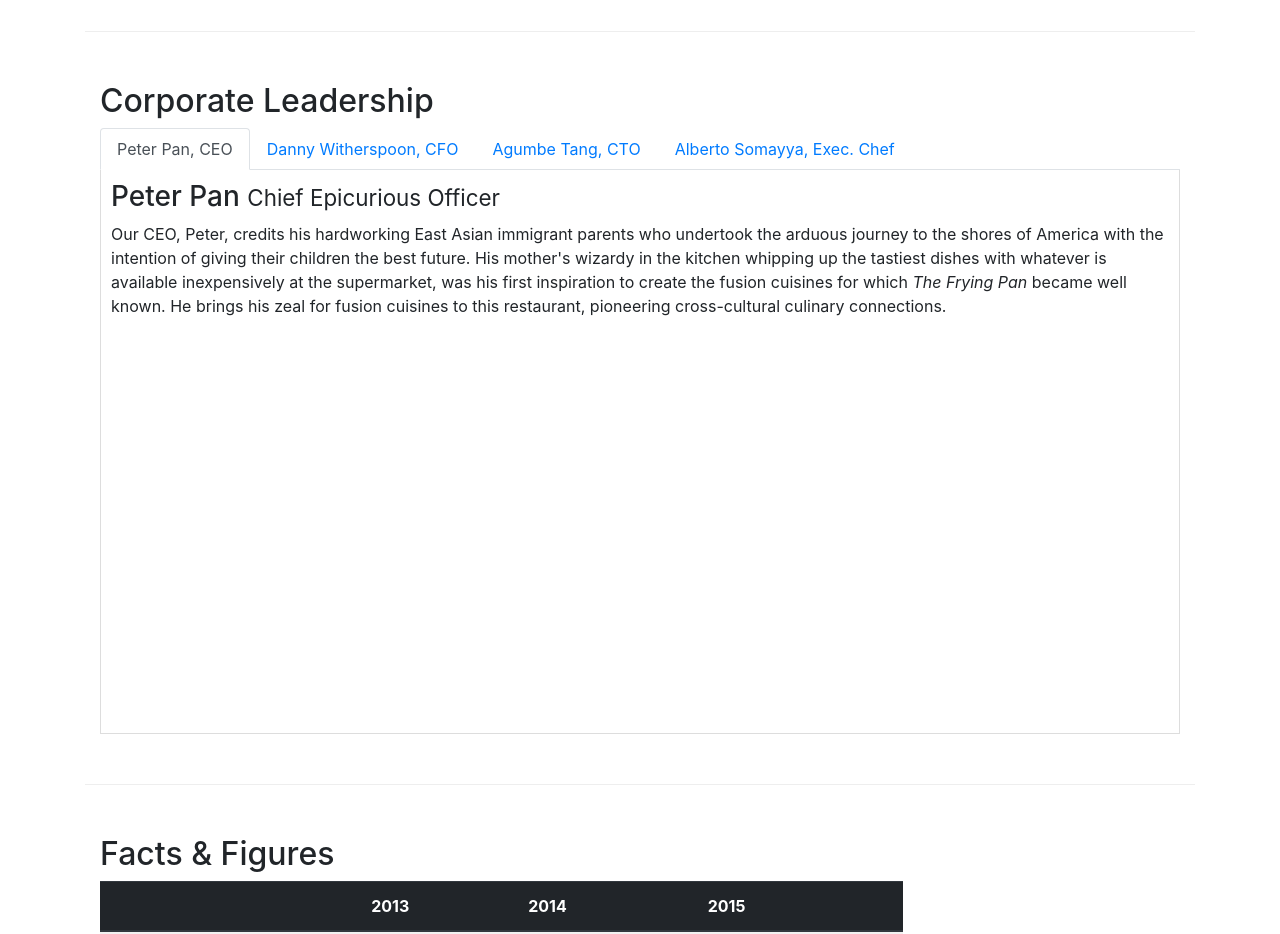
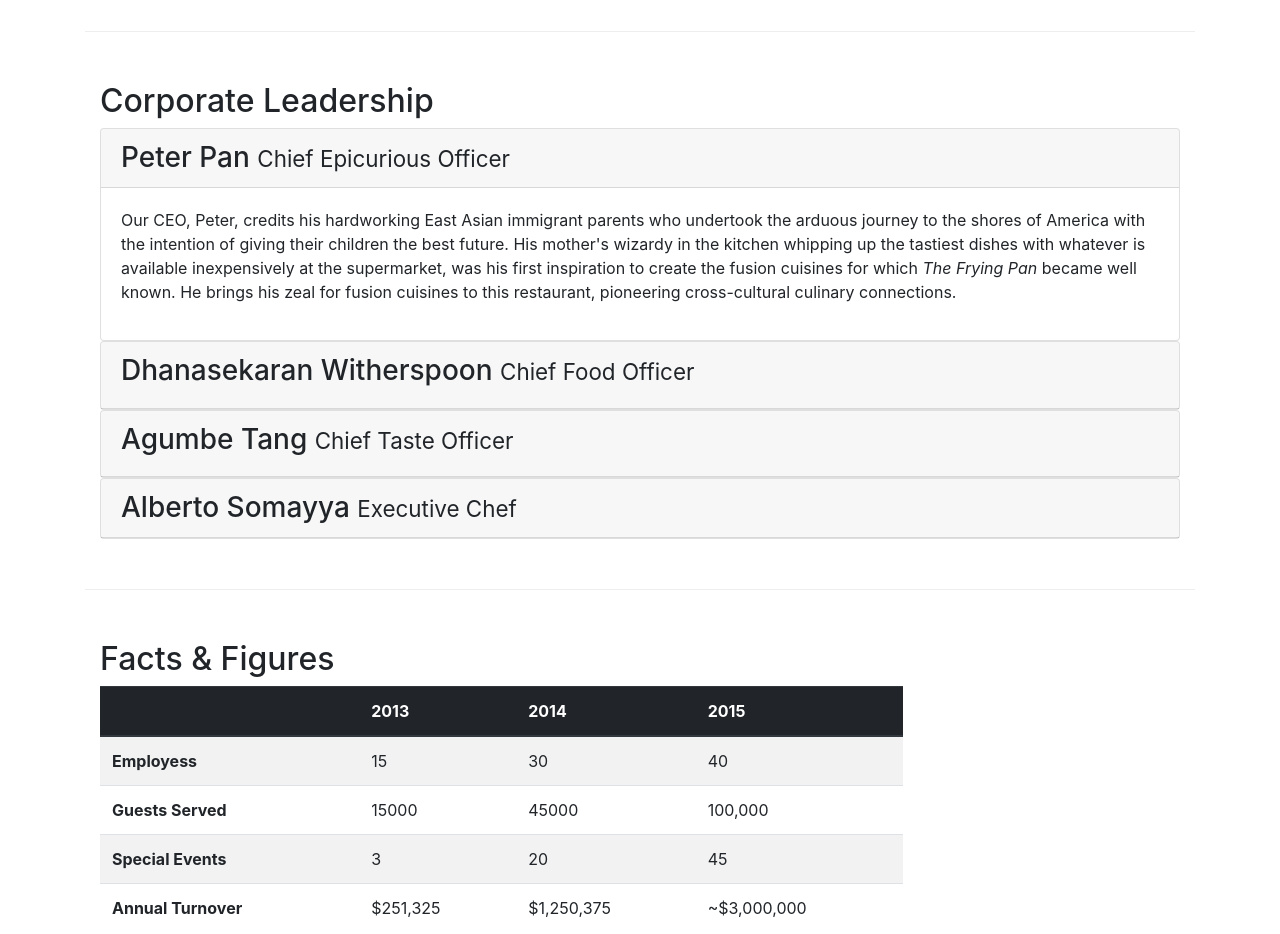
Before and after one commit to yashvanthkg/conFusion, a website: page aboutus.html in a window 1280 px wide. Shown: the part 940-1874 px from the top of the page. Drawn offline with nearby package versions, Linux system fonts and the light colour scheme.

Commit message:
accordions

```diff
--- a/aboutus.html
+++ b/aboutus.html
@@ -93,15 +93,18 @@
         <div class="row row-content">
             <div class="col-12">
                 <h2>Corporate Leadership</h2>
-                <ul class="nav nav-tabs">
-                    <li class="nav-item"><a href="#peter" class="nav-link active" role="tab" data-toggle="tab">Peter Pan, CEO</a></li>
-                    <li class="nav-item"><a href="#danny" class="nav-link" role="tab" data-toggle="tab">Danny Witherspoon, CFO</a></li>
-                    <li class="nav-item"><a href="#agumbe" class="nav-link" role="tab" data-toggle="tab">Agumbe Tang, CTO</a></li>
-                    <li class="nav-item"><a href="#alberto" class="nav-link" role="tab" data-toggle="tab">Alberto Somayya, Exec. Chef</a></li>
-                </ul>
-                <div class="tab-content">
-                    <div class="tab-pane fade show active" id="peter" role="tabpanel">
-                        <h3>Peter Pan <small>Chief Epicurious Officer</small></h3>
+
+                <div id="accordion">
+                    <div class="card">
+                        <div class="card-header" role="tab" id="peterhead">
+                            <h3 class="mb-0">
+                                <a data-toggle="collapse" data-target="#peter">
+                                    Peter Pan <small>Chief Epicurious Officer</small>
+                                </a>
+                            </h3>
+                        </div>
+                        <div class="collapse show" id="peter" data-parent="#accordion">
+                            <div class="card-body">
                                 <p class="d-none d-sm-block">Our CEO, Peter, credits his hardworking East Asian immigrant parents who
                                     undertook the arduous journey to the shores of America with the intention of giving their children
                                     the best future. His mother's wizardy in the kitchen whipping up the tastiest dishes with whatever
@@ -109,26 +112,60 @@
                                     cuisines for which <em>The Frying Pan</em> became well known. He brings his zeal for fusion cuisines
                                     to this restaurant, pioneering cross-cultural culinary connections.</p>
                             </div>
-                    <div class="tab-pane fade  active" id="danny" role="tabpanel">
+                        </div>
+                    </div>
+                    <div class="card">
+                        <div class="card-header" role="tab" id="dannyhead">
+                            <h3 class="mb-0">
+                                <a data-toggle="collapse" data-target="#danny">
                                     <h3>Dhanasekaran Witherspoon <small>Chief Food Officer</small></h3>
+                                </a>
+                            </h3>
+                        </div>
+                        <div class="collapse" id="danny" data-parent="#accordion">
+                            <div class="card-body">
                                 <p class="d-none d-sm-block">Our CFO, Danny, as he is affectionately referred to by his colleagues,
                                 comes from a long established family tradition in farming and produce. His experiences growing up on
                                 a farm in the Australian outback gave him great appreciation for varieties of food sources. As he
                                 puts it in his own words, <em>Everything that runs, wins, and everything that stays, pays!</em></p>
                             </div>
-                    <div class="tab-pane fade  active" id="agumbe" role="tabpanel">
+                        </div>
+                    </div>
+
+                    <div class="card">
+                        <div class="card-header" role="tab" id="agumbehead">
+                            <h3 class="mb-0">
+                                <a  data-toggle="collapse" data-target="#agumbe">
                                      <h3>Agumbe Tang <small>Chief Taste Officer</small></h3>
+                                </a>
+                            </h3>
+                        </div>
+                        <div class="collapse" id="agumbe"  data-parent="#accordion">
+                            <div class="card-body">
                                 <p class="d-none d-sm-block">Blessed with the most discerning gustatory sense, Agumbe, our CTO,
                                     personally ensures that every dish that we serve meets his exacting tastes. Our chefs dread the
                                     tongue lashing that ensues if their dish does not meet his exacting standards. He lives by his
                                     motto, <em>You click only if you survive my lick.</em></p>
                             </div>
-                    <div class="tab-pane fade  active" id="alberto" role="tabpanel">
-                        <h3>Alberto Somayya <small>Executive Chef</small></h3>
+                        </div>
+                    </div>
+                    <div class="card">
+                        <div class="card-header" role="tab" id="albertohead">
+                            <h3 class="mb-0">
+                                <a class="collapsed" data-toggle="collapse" data-target="#alberto">
+                                    Alberto Somayya <small>Executive Chef</small>
+                                </a>
+                            </h3>
+                        </div>
+                        <div class="collapse" id="alberto" data-parent="#accordion">
+                            <div class="card-body">
                                 <p class="d-none d-sm-block">Award winning three-star Michelin chef with wide International experience
                                     having worked closely with whos-who in the culinary world, he specializes in creating mouthwatering
                                     Indo-Italian fusion experiences. He says, <em>Put together the cuisines from the two craziest
                                     cultures, and you get a winning hit! Amma Mia!</em></p>
+
+                            </div>
+                        </div>
                     </div>
                 </div>
             </div>
```
Lines whose indentation alone changed are shown as unchanged.
